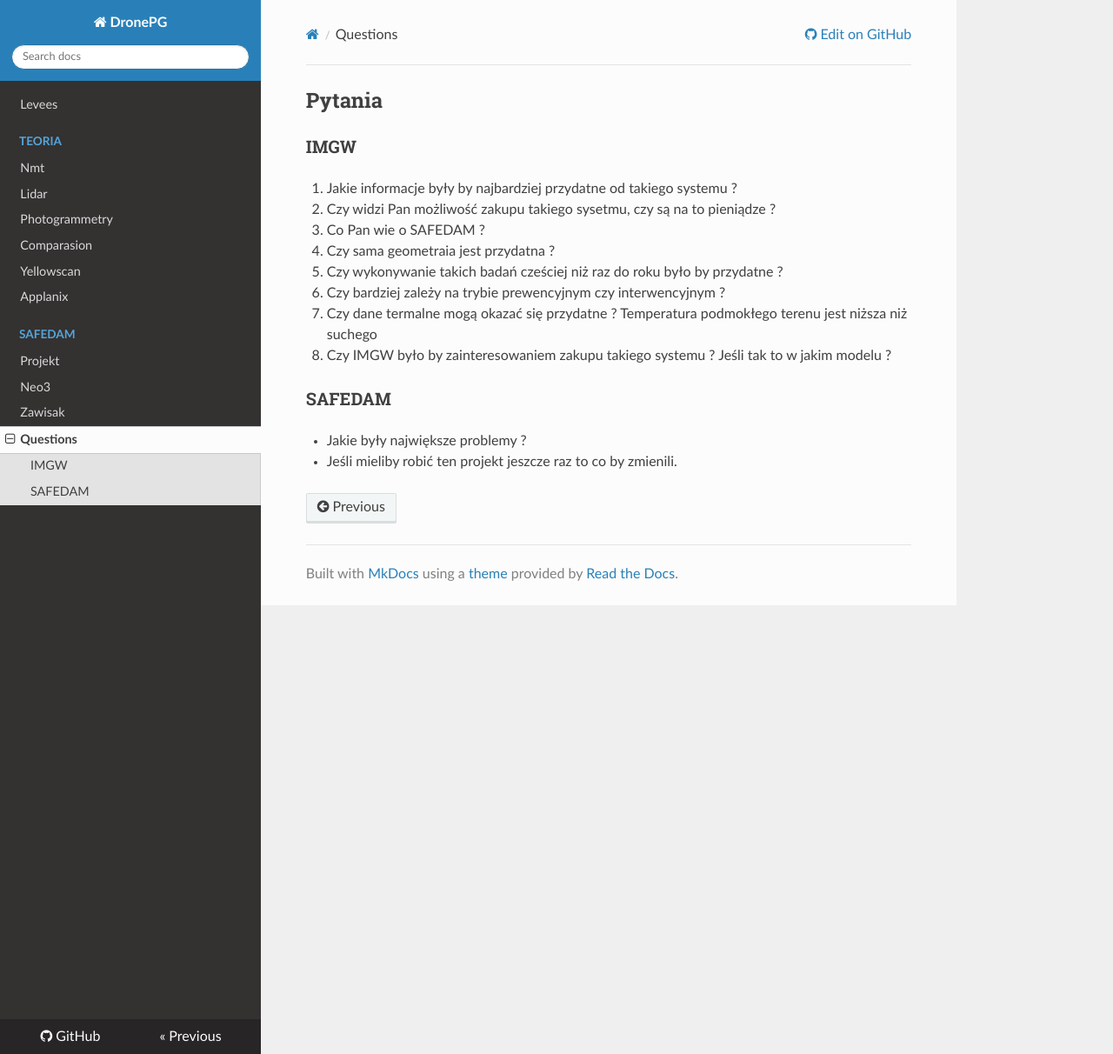
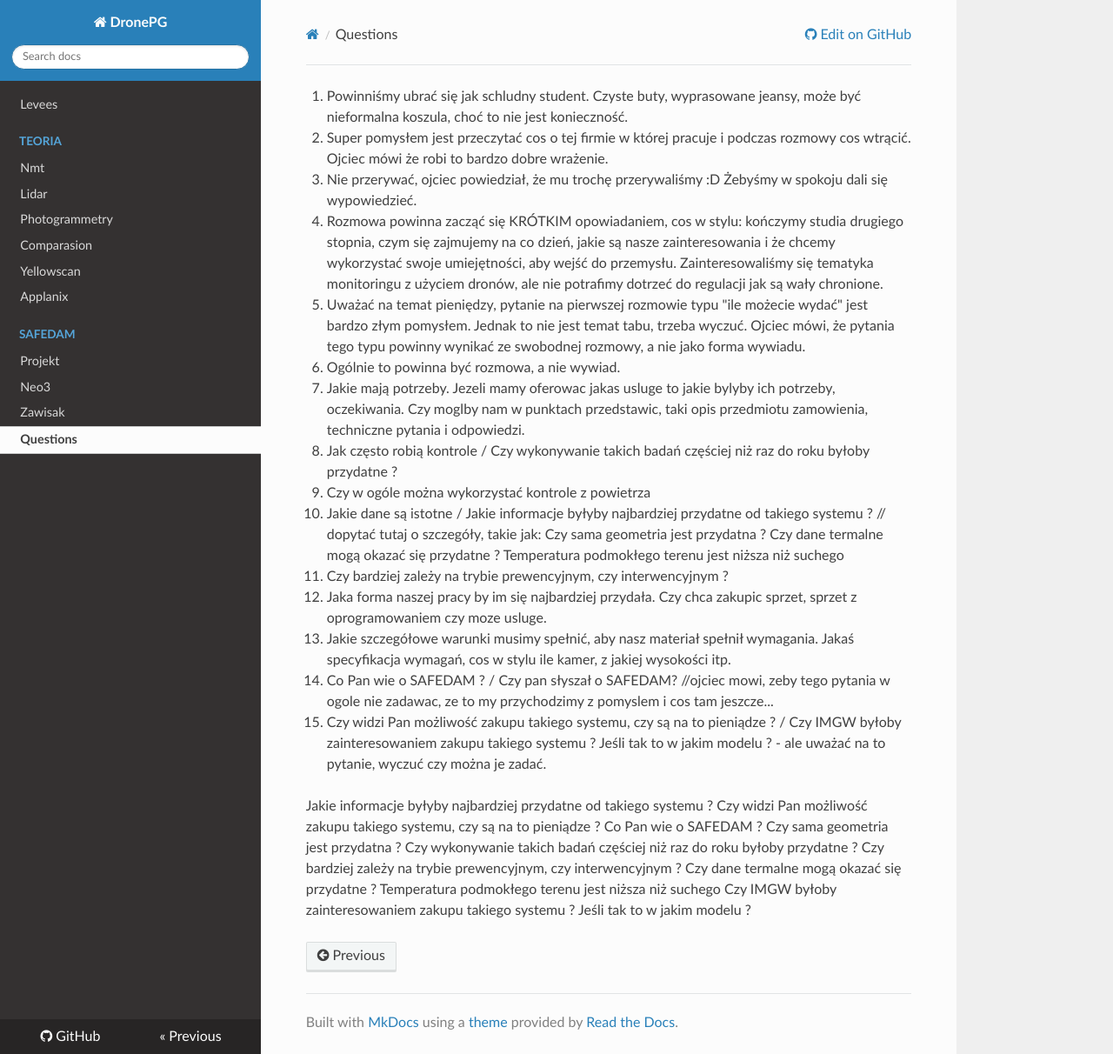
Before and after one commit to mozerpol/docs, an MkDocs documentation site: the page built from docs/questions.md, in a window 1280 px wide and 1212 px high. Shown: the whole window at 87% size. Built offline with MkDocs 1.6.1, drawn with Linux system fonts in a browser that asks for light colours; nearby versions of some CDN libraries.

Commit message:
Update questions.md

```diff
--- a/docs/questions.md
+++ b/docs/questions.md
@@ -1,16 +1,24 @@
-# Pytania
+1. Powinniśmy ubrać się jak schludny student. Czyste buty, wyprasowane jeansy, może być nieformalna koszula, choć to nie jest konieczność.
+2. Super pomysłem jest przeczytać cos o tej firmie w której pracuje i podczas rozmowy cos wtrącić. Ojciec mówi że robi to bardzo dobre wrażenie.
+3. Nie przerywać, ojciec powiedział, że mu trochę przerywaliśmy :D Żebyśmy w spokoju dali się wypowiedzieć.
+4. Rozmowa powinna zacząć się KRÓTKIM opowiadaniem, cos w stylu: kończymy studia drugiego stopnia, czym się zajmujemy na co dzień, jakie są nasze zainteresowania i że chcemy wykorzystać swoje umiejętności, aby wejść do przemysłu. Zainteresowaliśmy się tematyka monitoringu z użyciem dronów, ale nie potrafimy dotrzeć do regulacji jak są wały chronione.
+5. Uważać na temat pieniędzy, pytanie na pierwszej rozmowie typu "ile możecie wydać" jest bardzo złym pomysłem. Jednak to nie jest temat tabu, trzeba wyczuć. Ojciec mówi, że pytania tego typu powinny wynikać ze swobodnej rozmowy, a nie jako forma wywiadu.
+6. Ogólnie to powinna być rozmowa, a nie wywiad.
+7. Jakie mają potrzeby. Jezeli mamy oferowac jakas usluge to jakie bylyby ich potrzeby, oczekiwania. Czy moglby nam w punktach przedstawic, taki opis przedmiotu zamowienia, techniczne pytania i odpowiedzi.
+8. Jak często robią kontrole / Czy wykonywanie takich badań częściej niż raz do roku byłoby przydatne ?
+9. Czy w ogóle można wykorzystać kontrole z powietrza
+10. Jakie dane są istotne / Jakie informacje byłyby najbardziej przydatne od takiego systemu ? // dopytać tutaj o szczegóły, takie jak: Czy sama geometria jest przydatna ? Czy dane termalne mogą okazać się przydatne ? Temperatura podmokłego terenu jest niższa niż suchego
+11. Czy bardziej zależy na trybie prewencyjnym, czy interwencyjnym ?
+12. Jaka forma naszej pracy by im się najbardziej przydała. Czy chca zakupic sprzet, sprzet z oprogramowaniem czy moze usluge.
+13. Jakie szczegółowe warunki musimy spełnić, aby nasz materiał spełnił wymagania. Jakaś specyfikacja wymagań, cos w stylu ile kamer, z jakiej wysokości itp.
+14. Co Pan wie o SAFEDAM ? / Czy pan słyszał o SAFEDAM? //ojciec mowi, zeby tego pytania w ogole nie zadawac, ze to my przychodzimy z pomyslem i cos tam jeszcze...
+15. Czy widzi Pan możliwość zakupu takiego systemu, czy są na to pieniądze ? / Czy IMGW byłoby zainteresowaniem zakupu takiego systemu ? Jeśli tak to w jakim modelu ? - ale uważać na to pytanie, wyczuć czy można je zadać.
 
-## IMGW
-1. Jakie informacje były by najbardziej przydatne od takiego systemu ?
-2. Czy widzi Pan możliwość zakupu takiego sysetmu, czy są na to pieniądze ?
-3. Co Pan wie o SAFEDAM ?
-4. Czy sama geometraia jest przydatna ?
-5. Czy wykonywanie takich badań cześciej niż raz do roku było by przydatne ?
-6. Czy bardziej zależy na trybie prewencyjnym czy interwencyjnym ?
-7. Czy dane termalne mogą okazać się przydatne ? Temperatura podmokłego terenu jest niższa niż suchego
-8. Czy IMGW było by zainteresowaniem zakupu takiego systemu ? Jeśli tak to w jakim modelu ?
-
-
-## SAFEDAM
- - Jakie były największe problemy ?
- - Jeśli mieliby robić ten projekt jeszcze raz to co by zmienili.
+Jakie informacje byłyby najbardziej przydatne od takiego systemu ?
+Czy widzi Pan możliwość zakupu takiego systemu, czy są na to pieniądze ?
+Co Pan wie o SAFEDAM ?
+Czy sama geometria jest przydatna ?
+Czy wykonywanie takich badań częściej niż raz do roku byłoby przydatne ?
+Czy bardziej zależy na trybie prewencyjnym, czy interwencyjnym ?
+Czy dane termalne mogą okazać się przydatne ? Temperatura podmokłego terenu jest niższa niż suchego
+Czy IMGW byłoby zainteresowaniem zakupu takiego systemu ? Jeśli tak to w jakim modelu ?
```
